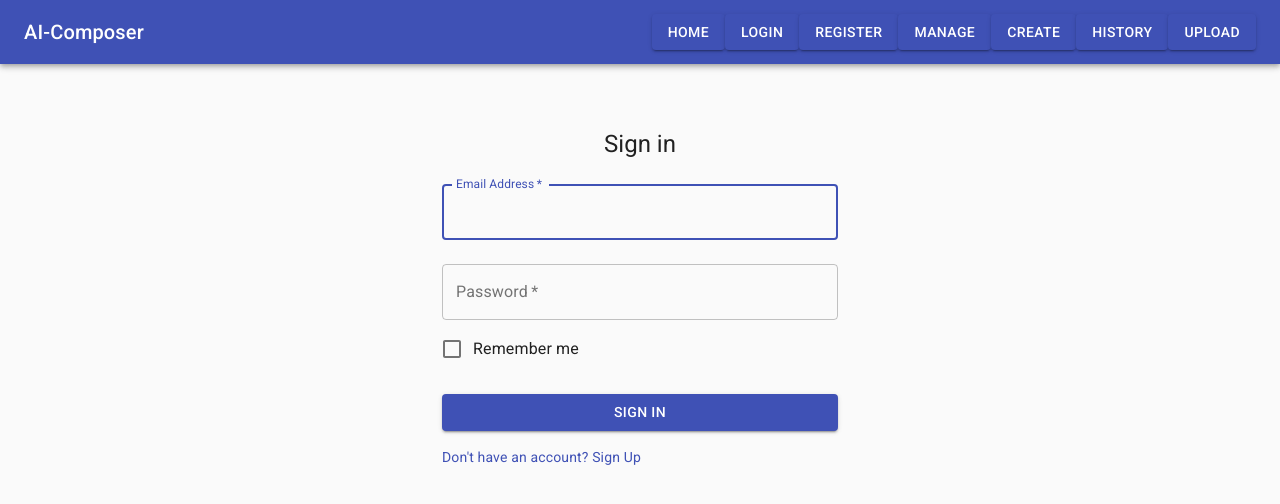
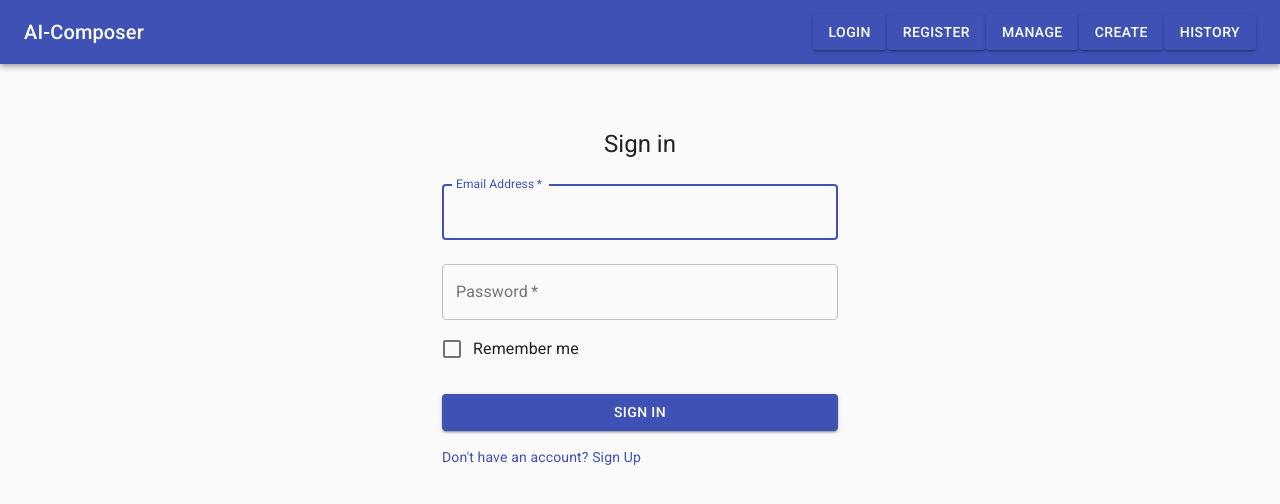
Before and after one commit to Karoru19/compositor-ai-site, a React (Create React App) app: page /login in a window 1280 px wide. Shown: the top 504 px of the page. Built offline with nearby package versions, Linux system fonts and the light colour scheme.

Commit message:
connection to api init

```diff
--- a/src/App.js
+++ b/src/App.js
@@ -45,16 +45,6 @@ function App() {
               <Typography variant="h6" className={classes.title}>
                   AI-Composer
               </Typography>
-              <Link to="/">
-                  <Button
-                      aria-controls="customized-menu"
-                      aria-haspopup="true"
-                      variant="contained"
-                      color="primary"
-                  >
-                      Home
-                  </Button>
-              </Link>
               <Link to="/login">
                   <Button
                       aria-controls="customized-menu"
@@ -105,16 +95,6 @@ function App() {
                       History
                   </Button>
               </Link>
-              <Link to="/upload">
-                  <Button
-                      aria-controls="customized-menu"
-                      aria-haspopup="true"
-                      variant="contained"
-                      color="primary"
-                  >
-                      Upload
-                  </Button>
-              </Link>
           </Toolbar>
 
 
@@ -124,7 +104,6 @@ function App() {
                   <Route exact path="/login" component={Login} />
                   <Route path="/register" component={Register} />
                   <Route path="/manage" component={ManageAccount} />
-                  <Route path="/upload" component={Upload} />
                   <Route path="/create" component={Create} />
                   <Route path="/download" component={Download} />
                   <Route path="/history" component={History} />
--- a/src/History.js
+++ b/src/History.js
@@ -20,9 +20,26 @@ import Container from "@material-ui/core/Container";
 
 export default class History extends Component {
 
+    componentDidMount() {
+        fetch('http://127.0.0.1:8000/api/history', {
+            method: 'POST',
+            body: JSON.stringify({
+                password: this.state.newPasswordValue,
+                confirm_password: this.state.repasswordValue
+            }),
+            headers: {
+                'Content-Type': 'application/json'
+            }
+        }).then(res => {
+            console.log(res);
+            //this.setState({songs:res});
+            return res;
+        }).catch(err => err);
+    }
+
     state = {
         pause: [-1, -1, -1, -1],
-        songs: [0, 1, 2, 3]
+        songs: []
     };
 
     setPause = index => {
--- a/src/Login.js
+++ b/src/Login.js
@@ -31,20 +31,21 @@ export default class Login extends Component {
     }
 
     handleSubmit(event) {
-        event.preventDefault();
-        return fetch('http://localhost:52070/api/login', {
+        console.log("asasd");
+        fetch('http://127.0.0.1:8000/api/login', {
             method: 'POST',
-            mode: 'CORS',
             body: JSON.stringify({
-                email:this.state.emailValue,
+                username:this.state.emailValue,
                 password:this.state.passwordValue
             }),
             headers: {
                 'Content-Type': 'application/json'
             }
         }).then(res => {
-            return res;
-        }).catch(err => err);
+            console.log(res);
+        }).catch(err => {
+            console.log(err);
+        });
     }
 
     render() {
@@ -63,7 +64,7 @@ const LoginDiv = ({handleSubmitFunc, handleValueChangeFunc}) => {
         <Typography component="h1" variant="h5">
             Sign in
         </Typography>
-        <form className={classes.form} noValidate>
+        <div className={classes.form} noValidate>
             <TextField
                 variant="outlined"
                 margin="normal"
@@ -109,7 +110,7 @@ const LoginDiv = ({handleSubmitFunc, handleValueChangeFunc}) => {
                     </Link>
                 </Grid>
             </Grid>
-        </form>
+        </div>
     </div>
 };
 
--- a/src/ManageAccount.js
+++ b/src/ManageAccount.js
@@ -54,12 +54,11 @@ export default class ManageAccount extends Component {
             this.setState({newPasswordValue: ''});
         }
 
-        fetch('http://localhost:52070/api/edit', {
+        fetch('http://localhost:52070/api/password-change', {
             method: 'POST',
-            mode: 'CORS',
-            body: JSON.stringify({
-                email: this.state.emailValue,
-                password: this.state.passwordValue
+                body: JSON.stringify({
+                password: this.state.newPasswordValue,
+                confirm_password: this.state.repasswordValue
             }),
             headers: {
                 'Content-Type': 'application/json'
--- a/src/Register.js
+++ b/src/Register.js
@@ -60,11 +60,10 @@ export default class Register extends Component {
             this.setState({repasswordValue:''});
         }
 
-        return fetch('http://localhost:52070/api/register', {
+        return fetch('http://127.0.0.1:8000/api/register', {
             method: 'POST',
-            mode: 'CORS',
             body: JSON.stringify({
-                email:this.state.emailValue,
+                username:this.state.emailValue,
                 password:this.state.passwordValue
             }),
             headers: {
```
